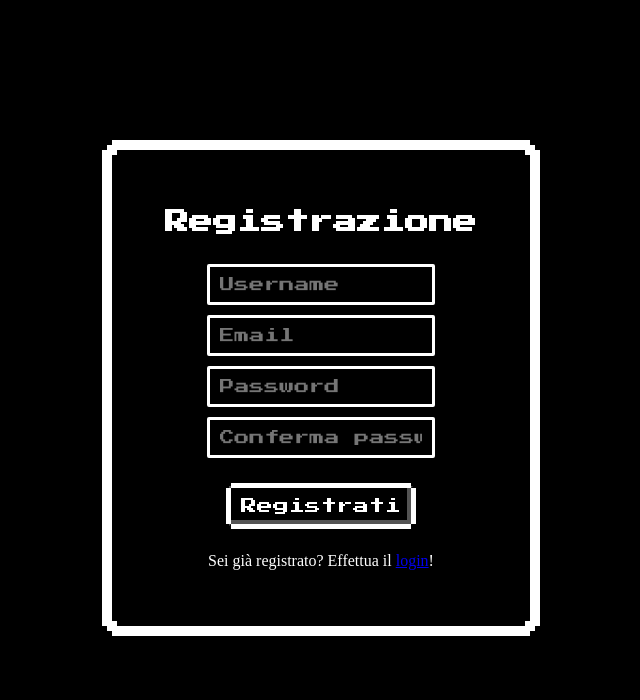
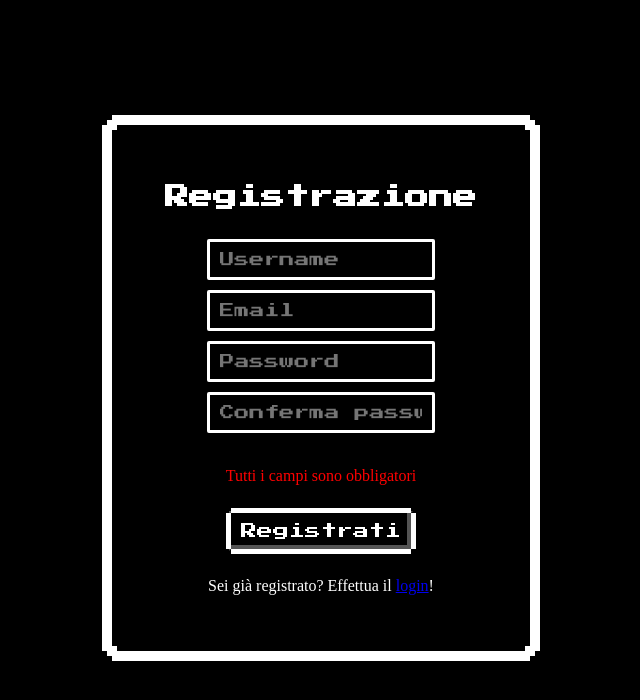
Before and after one commit to antipopp/pong, a PHP site: page /registration.php in a window 1280 px wide. Shown: the top 700 px of the page, without its empty margins (319-959 px from the left). Run offline with PHP 8.4, Linux system fonts and the light colour scheme.

Commit message:
final registration form for real

```diff
--- a/checks.php
+++ b/checks.php
@@ -9,13 +9,13 @@
 
 	$errorMessage = registration($username, $password, $cpassword, $email, $trn_date);
 	if($errorMessage === null)
-		header('location: index.php');
+		header('location: login.php?success=true');
 	else
 		header('location: registration.php?errorMessage=' . $errorMessage );
 
 	// function per validazione email
 	function is_valid_email($email) {
-		// import variabile di connessione
+		// variabile di connessione al db
 		global $con;
 		if (empty($email)) {
 			return "Email obbligatoria";
@@ -66,8 +66,8 @@
 		}
 	}
 
+	// esecuzione
 	function registration($username, $password, $cpassword, $email, $trn_date) {
-		// esecuzione
 		if ($username != null && $password != null){
 			if (is_valid_email($email) === null) {
 				if (is_valid_passwords($password,$cpassword) === null) {
--- a/css/style.css
+++ b/css/style.css
@@ -62,7 +62,7 @@ input:not([type='submit']) {
      background-color: #000;
 }
 
-.error p {
+.important p {
      color: red;
 }
 
--- a/registration.php
+++ b/registration.php
@@ -7,7 +7,6 @@
 	<link rel="stylesheet" href="css/style.css" />
 </head>
 <body>
-
 	<section class="retroBox">
 		<div class="wrapper">
 			<h1>Registrazione</h1>
@@ -18,8 +17,13 @@
 				<input type="password" name="cpassword" placeholder="Conferma password" /><br><br>
 				<?php
 					if (isset($_GET['errorMessage'])){
-                            echo '<div class="error">';
+						echo '<div class="important">';
 						echo '<p>' . $_GET['errorMessage'] . '</p>';
+						echo '</div>';
+					}
+					else {
+						echo '<div class="important">';
+						echo '<p>Tutti i campi sono obbligatori</p>';
 						echo '</div>';
 					}
 				?>
```
Lines whose indentation alone changed are shown as unchanged.
